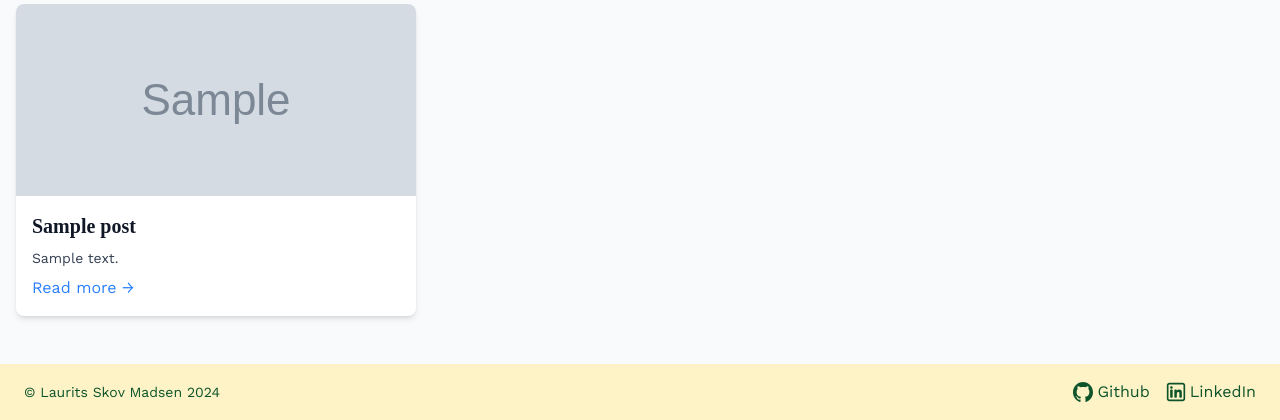
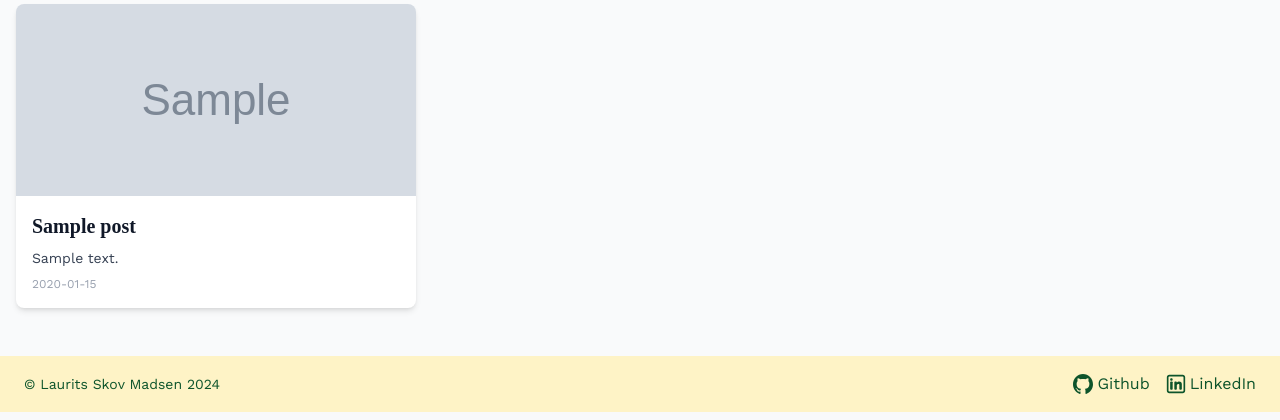
Before and after one commit to DGLaurits/myblog, a Flask app: page / in a window 1280 px wide. Shown: the part 664-1084 px from the top of the page. Run offline with Flask 3, Linux system fonts and the light colour scheme; tables that the repository leaves empty hold one stand-in row (values such as "Sample post"); grey boxes marked "Sample" are stand-in pictures; style sheets or scripts are compiled from the project's sources; some web fonts are replaced.

Commit message:
Change from "Read more" to date

```diff
--- a/templates/home.html
+++ b/templates/home.html
@@ -35,7 +35,7 @@
         <div class="p-4">
             <h2 class="font-bold text-xl mb-2">{{ post.title }}</h2>
             <p class="text-gray-700 text-sm mb-2">{{ post.description }}</p>
-            <span class="text-blue-500 hover:underline">Read more →</span>
+            <p class="text-gray-400 text-xs">{{ post.date }}</p>
         </div>
     </a>
     {% endfor %}
```
